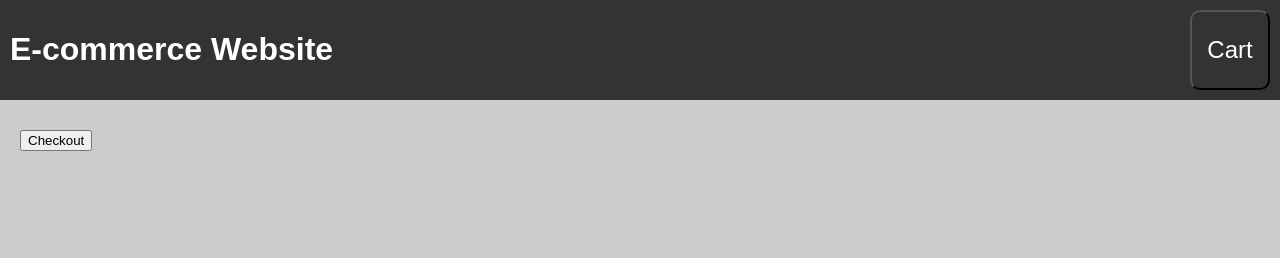
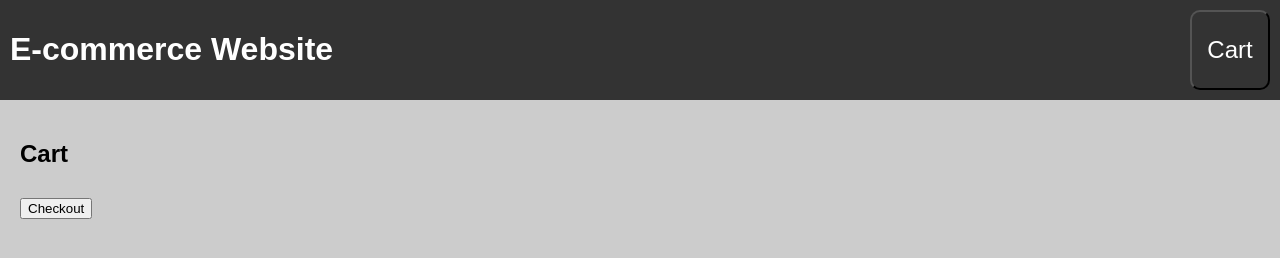
Before and after one commit to vikasbaraik/practice-ecom, a plain HTML site: page index.html in a window 1280 px wide. Both pictures are taken after a click on the button "Cart". Drawn offline with Linux system fonts and the light colour scheme; no server answers.

Commit message:
event listener on cart button

```diff
--- a/script.js
+++ b/script.js
@@ -79,3 +79,8 @@ function addToCart(product) {
         cart.push({ ...product, quantity: 1 });
     }
 }
+
+cartBtn.addEventListener("click", () => {
+    productsContainer.classList.toggle("hide");
+    cartContainer.classList.toggle("show");
+});
--- a/style.css
+++ b/style.css
@@ -115,3 +115,11 @@ body {
     object-fit: cover; /* Ensures the image covers the area without stretching */
     border-radius: 10px;
 }
+
+.hide {
+  display: none;
+}
+
+.show {
+  display: block;
+}
```
